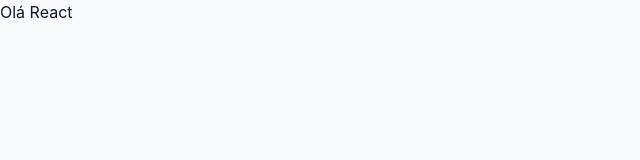
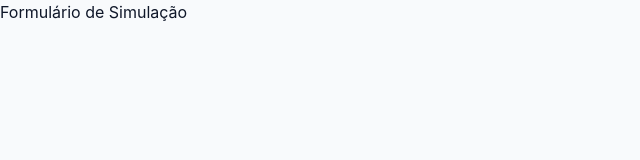
Before and after one commit to cdaguiar23/dio-planejai, a React (Vite) app: page / in a window 1280 px wide. Shown: the top 160 px of the page, without its empty margins (0-640 px from the left). Built offline with nearby package versions, Linux system fonts and the light colour scheme.

Commit message:
feat: configurando rotas de aplicacao

```diff
--- a/src/App.tsx
+++ b/src/App.tsx
@@ -1,11 +1,8 @@
+import { RouterProvider } from 'react-router-dom'
+import { router } from './router'
+
 function App() {
-
-
-  return (
-    <>
-     <h1>Olá React</h1>
-    </>
-  )
+  return <RouterProvider router={router} />
 }
 
 export default App
--- /dev/null
+++ b/src/router.tsx
@@ -0,0 +1,20 @@
+import { createBrowserRouter } from 'react-router-dom'
+
+export const router = createBrowserRouter([
+    {
+        children: [
+            {
+                path: '/',
+                element: <h1>Formulário de Simulação</h1>
+            },
+            {
+                path: '/resultado',
+                element: <h1>Resultado de Simulação</h1>
+            },
+            {
+                path: '/historico',
+                element: <h1>Histórico de Simulação</h1>
+            }
+        ]
+    }
+])
```
